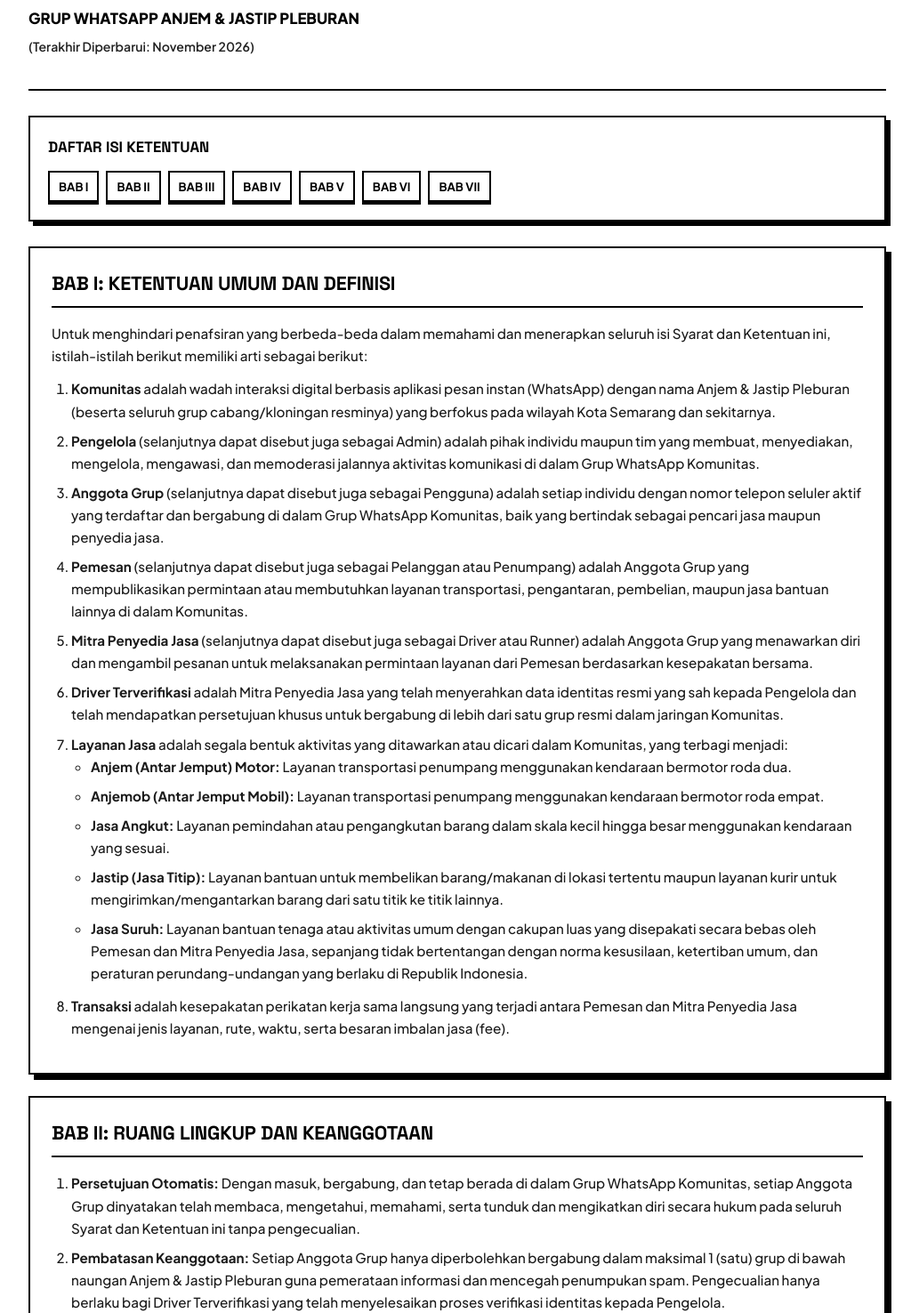
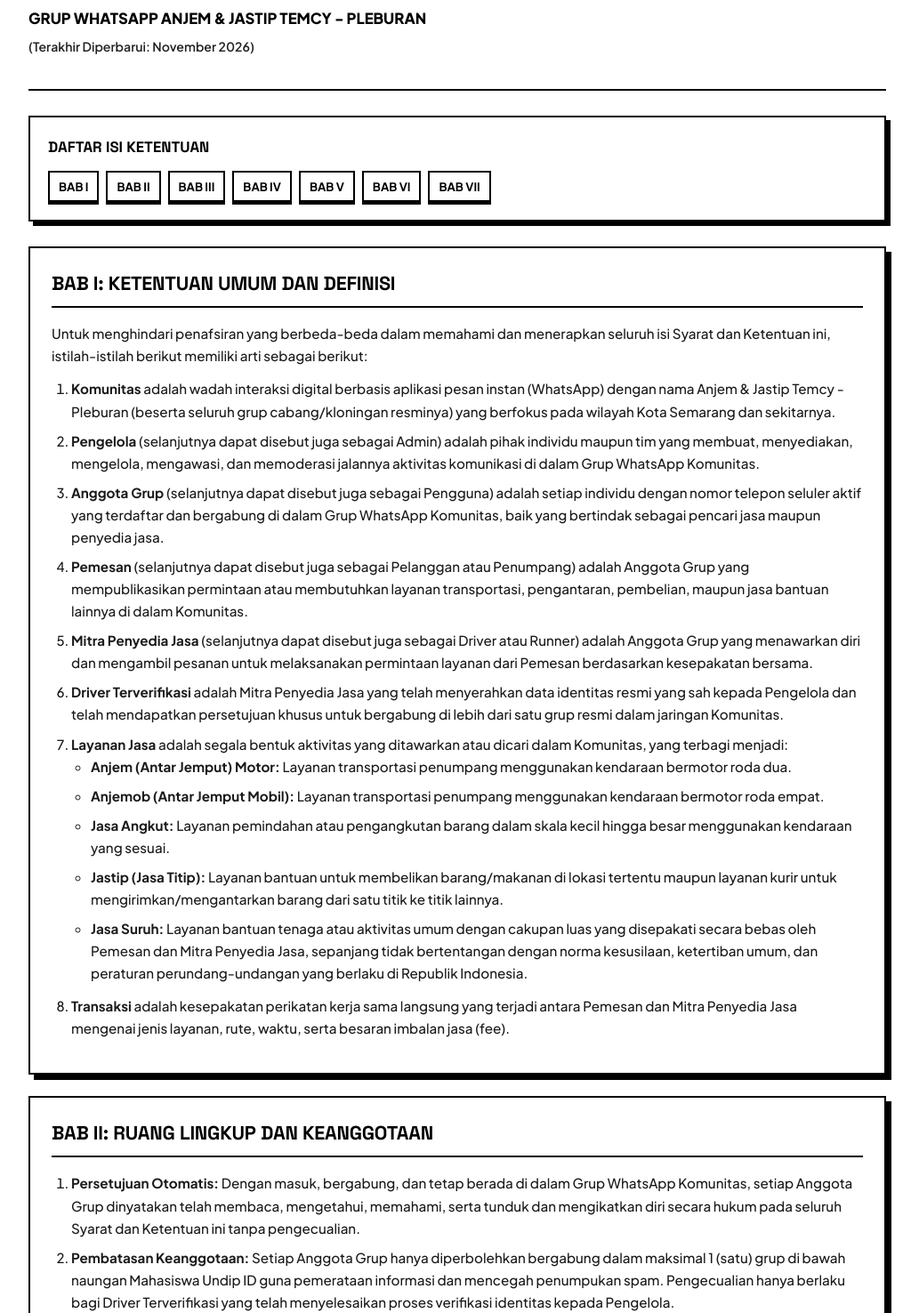
Before and after one commit to masukundipid/anjem, a plain HTML site: page Syarat&Ketentuan.html in a window 1280 px wide. Shown: the part 268-1744 px from the top of the page at 89% size, without its empty margins (126-1159 px from the left). Drawn offline with Linux system fonts and the light colour scheme.

Commit message:
Update Syarat&Ketentuan.html

```diff
--- a/Syarat&Ketentuan.html
+++ b/Syarat&Ketentuan.html
@@ -325,7 +325,7 @@
 
             headerBadge: "Dokumen Resmi Komunitas",
             headerTitle: "SYARAT DAN KETENTUAN LAYANAN KOMUNITAS",
-            headerSubtitle: "GRUP WHATSAPP ANJEM & JASTIP PLEBURAN",
+            headerSubtitle: "GRUP WHATSAPP ANJEM & JASTIP TEMCY - PLEBURAN",
             headerUpdated: "(Terakhir Diperbarui: November 2026)",
 
             tocTitle: "Daftar Isi Ketentuan",
@@ -339,7 +339,7 @@
                     content: `
                         <p>Untuk menghindari penafsiran yang berbeda-beda dalam memahami dan menerapkan seluruh isi Syarat dan Ketentuan ini, istilah-istilah berikut memiliki arti sebagai berikut:</p>
 <ol>
-    <li><strong>Komunitas</strong> adalah wadah interaksi digital berbasis aplikasi pesan instan (WhatsApp) dengan nama Anjem & Jastip Pleburan (beserta seluruh grup cabang/kloningan resminya) yang berfokus pada wilayah Kota Semarang dan sekitarnya.</li>
+    <li><strong>Komunitas</strong> adalah wadah interaksi digital berbasis aplikasi pesan instan (WhatsApp) dengan nama Anjem & Jastip Temcy - Pleburan (beserta seluruh grup cabang/kloningan resminya) yang berfokus pada wilayah Kota Semarang dan sekitarnya.</li>
     <li><strong>Pengelola</strong> (selanjutnya dapat disebut juga sebagai Admin) adalah pihak individu maupun tim yang membuat, menyediakan, mengelola, mengawasi, dan memoderasi jalannya aktivitas komunikasi di dalam Grup WhatsApp Komunitas.</li>
     <li><strong>Anggota Grup</strong> (selanjutnya dapat disebut juga sebagai Pengguna) adalah setiap individu dengan nomor telepon seluler aktif yang terdaftar dan bergabung di dalam Grup WhatsApp Komunitas, baik yang bertindak sebagai pencari jasa maupun penyedia jasa.</li>
     <li><strong>Pemesan</strong> (selanjutnya dapat disebut juga sebagai Pelanggan atau Penumpang) adalah Anggota Grup yang mempublikasikan permintaan atau membutuhkan layanan transportasi, pengantaran, pembelian, maupun jasa bantuan lainnya di dalam Komunitas.</li>
@@ -368,7 +368,7 @@
         <strong>Persetujuan Otomatis:</strong> Dengan masuk, bergabung, dan tetap berada di dalam Grup WhatsApp Komunitas, setiap Anggota Grup dinyatakan telah membaca, mengetahui, memahami, serta tunduk dan mengikatkan diri secara hukum pada seluruh Syarat dan Ketentuan ini tanpa pengecualian.
     </li>
     <li>
-        <strong>Pembatasan Keanggotaan:</strong> Setiap Anggota Grup hanya diperbolehkan bergabung dalam maksimal 1 (satu) grup di bawah naungan Anjem & Jastip Pleburan guna pemerataan informasi dan mencegah penumpukan spam. Pengecualian hanya berlaku bagi Driver Terverifikasi yang telah menyelesaikan proses verifikasi identitas kepada Pengelola.
+        <strong>Pembatasan Keanggotaan:</strong> Setiap Anggota Grup hanya diperbolehkan bergabung dalam maksimal 1 (satu) grup di bawah naungan Mahasiswa Undip ID guna pemerataan informasi dan mencegah penumpukan spam. Pengecualian hanya berlaku bagi Driver Terverifikasi yang telah menyelesaikan proses verifikasi identitas kepada Pengelola.
     </li>
     <li>
         <strong>Keamanan Identitas Nomor:</strong> Seluruh komunikasi lanjutan dan Transaksi wajib dilakukan hanya dengan nomor WhatsApp yang terdaftar secara sah di dalam grup yang sama. Anggota Grup dilarang keras meladeni pesan pribadi (japri) dari nomor asing yang tidak berada di dalam grup untuk mencegah tindak penipuan.
@@ -384,10 +384,13 @@
                         <ol>
             <li>
                 <strong>Format Pesan Jelas:</strong> Pemesan wajib mencantumkan informasi pesanan secara lengkap dan jelas dalam satu pesan, sekurang-kurangnya memuat: Jenis Layanan, Titik Penjemputan/Pembelian, Titik Tujuan, Waktu Pelaksanaan, dan Keterangan Barang (jika ada).<br>
-                Contoh format yang benar: <em>"Need Anjem motor dari Lamper ke Pascasarjana UNDIP jam 09.00"</em> atau <em>"Need Jastip beli pulpen ke daerah Wonodri sekarang"</em>.
+                Contoh format yang benar: <em>"Need Anjem motor dari Muladi Dome ke Stasiun Poncol jam 09.00"</em> atau <em>"Need Jastip beli kertas ke daerah Pleburan sekarang"</em>.
             </li>
             <li>
                 <strong>Pembaruan Status Pesanan:</strong> Apabila pesanan yang dikirimkan belum mendapatkan tanggapan dari Mitra Penyedia Jasa, Pemesan diperkenankan untuk membalas (reply) pesan awalnya sendiri dengan mengetikkan frasa <strong>"Masih need"</strong>, dan dilarang mengirimkan ulang pesan baru secara berturut-turut (spam).
+            </li>
+            <li>
+                <strong>Pesanan Selesai:</strong> Jika pesanan sudah mendapatkan tanggapan dari Mitra Penyedia Jasa, Pemesan diwajibkan untuk menghapus pesan (unsend); atau berikan seaksi tanda centang; ataupun membalas (reply) pesan awalnya sendiri dengan mengetikkan frasa <strong>"Sudah dapat"</strong>, agar kamu tidak di chat lagi oleh Mitra Penyedia Jasa lainnya.
             </li>
             <li>
                 <strong>Etika Komunikasi:</strong> Seluruh Anggota Grup wajib menggunakan bahasa yang sopan, santun, jujur, dan saling menghargai baik di dalam grup maupun di ruang obrolan pribadi saat bertransaksi.
@@ -511,7 +514,7 @@
             </div>
             <div class="doc-badge" id="headerBadge">Dokumen Resmi Komunitas</div>
             <h1 id="headerTitle">SYARAT DAN KETENTUAN LAYANAN KOMUNITAS</h1>
-            <p class="doc-subtitle" id="headerSubtitle">GRUP WHATSAPP ANJEM & JASTIP PLEBURAN</p>
+            <p class="doc-subtitle" id="headerSubtitle">GRUP WHATSAPP ANJEM & JASTIP TEMCY - PLEBURAN</p>
             <p class="doc-updated" id="headerUpdated">(Terakhir Diperbarui: November 2026)</p>
         </header>
 
```
